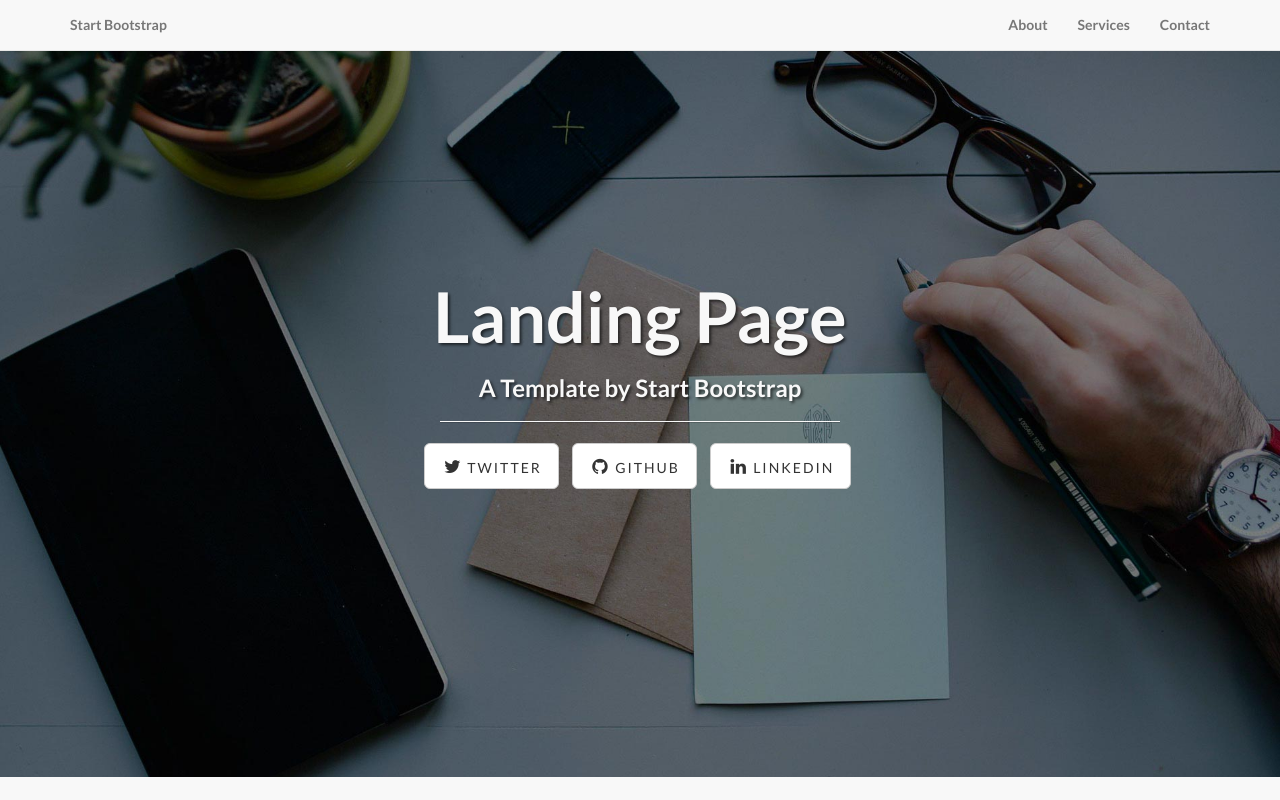
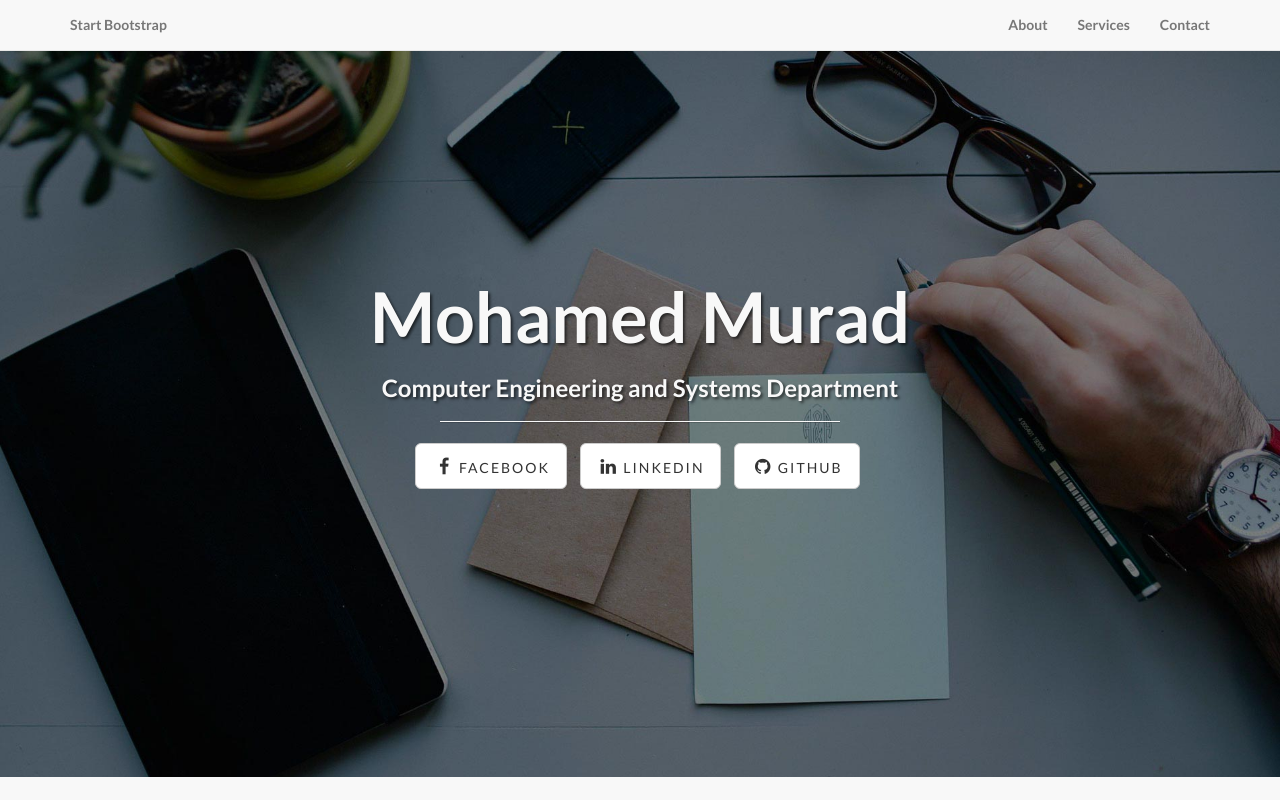
Before and after one commit to MohamedMurad/MohamedMurad.github.io, a plain HTML site: page index.html in a window 1280 px wide. Shown: the top 800 px of the page. Drawn offline with Linux system fonts and the light colour scheme.

Commit message:
commit 3

```diff
--- a/index.html
+++ b/index.html
@@ -9,7 +9,7 @@
     <meta name="description" content="">
     <meta name="author" content="">
 
-    <title>Landing Page - Start Bootstrap Theme</title>
+    <title>Mohamed Murad - Start Bootstrap Theme</title>
 
     <!-- Bootstrap Core CSS -->
     <link href="css/bootstrap.min.css" rel="stylesheet">
@@ -73,18 +73,18 @@
             <div class="row">
                 <div class="col-lg-12">
                     <div class="intro-message">
-                        <h1>Landing Page</h1>
-                        <h3>A Template by Start Bootstrap</h3>
+                        <h1>Mohamed Murad</h1>
+                        <h3>Computer Engineering and Systems Department</h3>
                         <hr class="intro-divider">
                         <ul class="list-inline intro-social-buttons">
                             <li>
-                                <a href="https://twitter.com/SBootstrap" class="btn btn-default btn-lg"><i class="fa fa-twitter fa-fw"></i> <span class="network-name">Twitter</span></a>
+                                <a href="https://www.facebook.com/m.murad.Egy/" class="btn btn-default btn-lg"><i class="fa fa-facebook fa-fw"></i> <span class="network-name">Facebook</span></a>
+                            </li>
+							<li>
+                                <a href="https://www.linkedin.com/in/m-murad/" class="btn btn-default btn-lg"><i class="fa fa-linkedin fa-fw"></i> <span class="network-name">Linkedin</span></a>
                             </li>
                             <li>
-                                <a href="https://github.com/IronSummitMedia/startbootstrap" class="btn btn-default btn-lg"><i class="fa fa-github fa-fw"></i> <span class="network-name">Github</span></a>
-                            </li>
-                            <li>
-                                <a href="#" class="btn btn-default btn-lg"><i class="fa fa-linkedin fa-fw"></i> <span class="network-name">Linkedin</span></a>
+                                <a href="https://github.com/MohamedMurad" class="btn btn-default btn-lg"><i class="fa fa-github fa-fw"></i> <span class="network-name">Github</span></a>
                             </li>
                         </ul>
                     </div>
```
